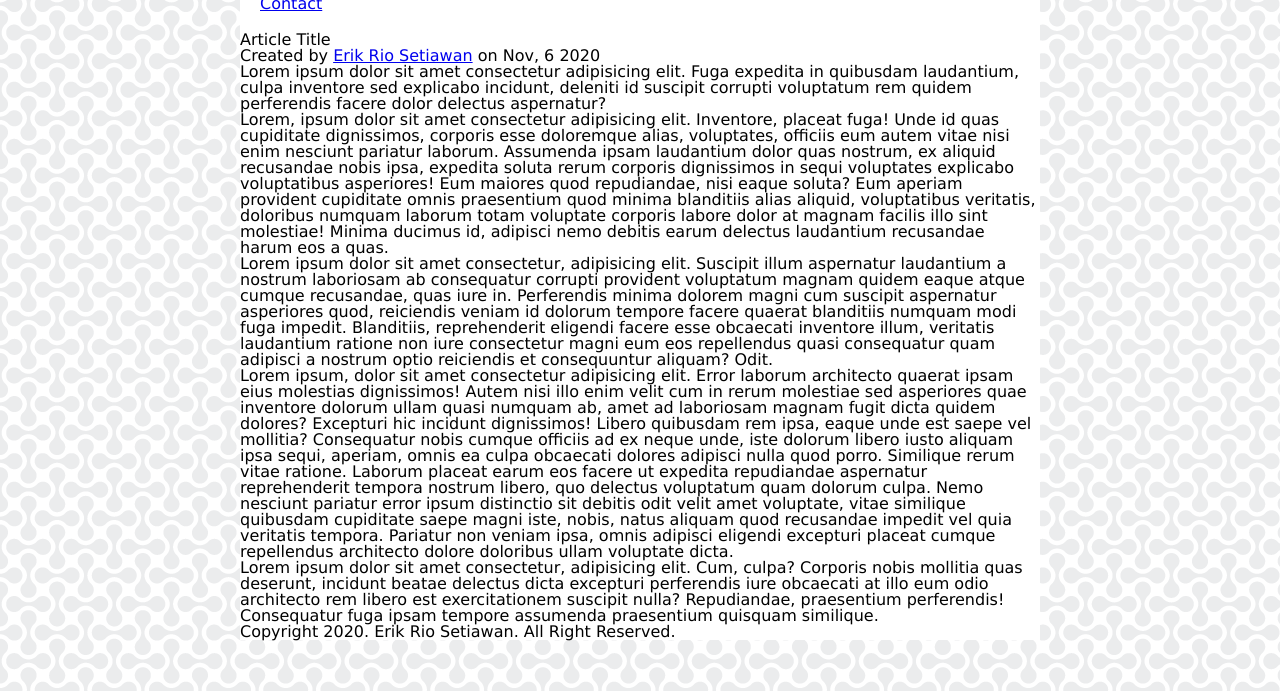
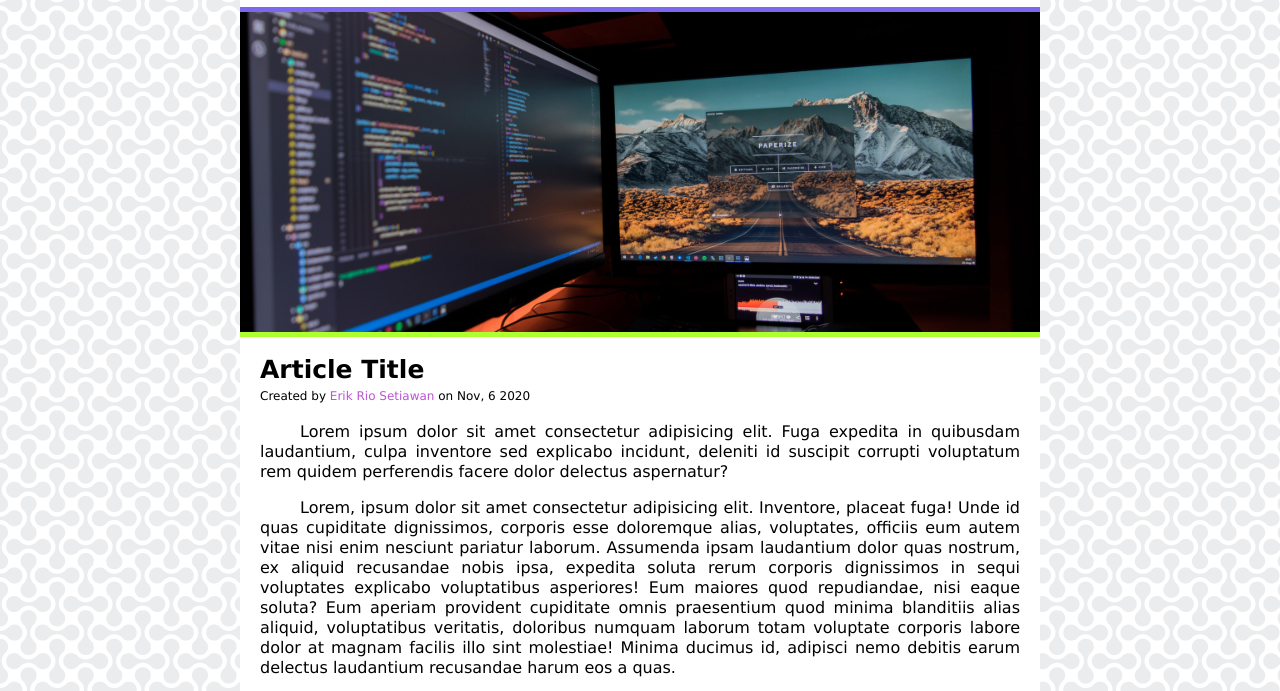
Before and after one commit to erikrios/learn-html-css, a plain HTML site: page index.html in a window 1280 px wide. Shown: the part 104-795 px from the top of the page. Drawn offline with Linux system fonts and the light colour scheme.

Commit message:
Add website styles

```diff
--- a/styles/style.css
+++ b/styles/style.css
@@ -57,3 +57,83 @@ body {
 .container .header {
     padding: 20px;
 }
+
+.container .header .title {
+    font-size: 35px;
+    font-weight: bold;
+}
+
+.container .header .navigation {
+    margin-top: 20px;
+}
+
+.container .header .navigation li {
+    display: inline;
+    padding-right: 15px;
+    padding: 8px;
+}
+
+.container .header .navigation li a {
+    text-decoration: none;
+    text-align: center;
+    padding: 8px 0;
+}
+
+.container .header .navigation li:hover {
+    background-color: mediumorchid;
+}
+
+.container .header .navigation li a:hover {
+    color:white;
+}
+
+.container .hero {
+    height: 320px;
+    background-image: url("../images/hero.jpg");
+    background-size: cover;
+    background-position: -50px;
+    border-top: 5px solid mediumslateblue;
+    border-bottom: 5px solid greenyellow;
+}
+
+.container .content {
+    padding: 20px;
+}
+
+.container .content .content-title {
+    font-size: 25px;
+    font-weight: bold;
+    margin-bottom: 8px;
+}
+
+.container .content .writer {
+    font-size: 12px;
+    margin-bottom: 20px;
+}
+
+.container .content .writer a {
+    text-decoration: none;
+    color: mediumorchid;
+}
+
+.container .content .writer a:hover {
+    text-decoration: none;
+    color: blue;
+}
+
+.container .content .articles p {
+    margin-bottom: 16px;
+    text-align: justify;
+    text-indent: 40px;
+    line-height: 20px;
+}
+
+.container .footer {
+    padding: 20px;
+    background-color: black;
+}
+
+.container .footer p {
+    color: white;
+    text-align: center;
+}
```
